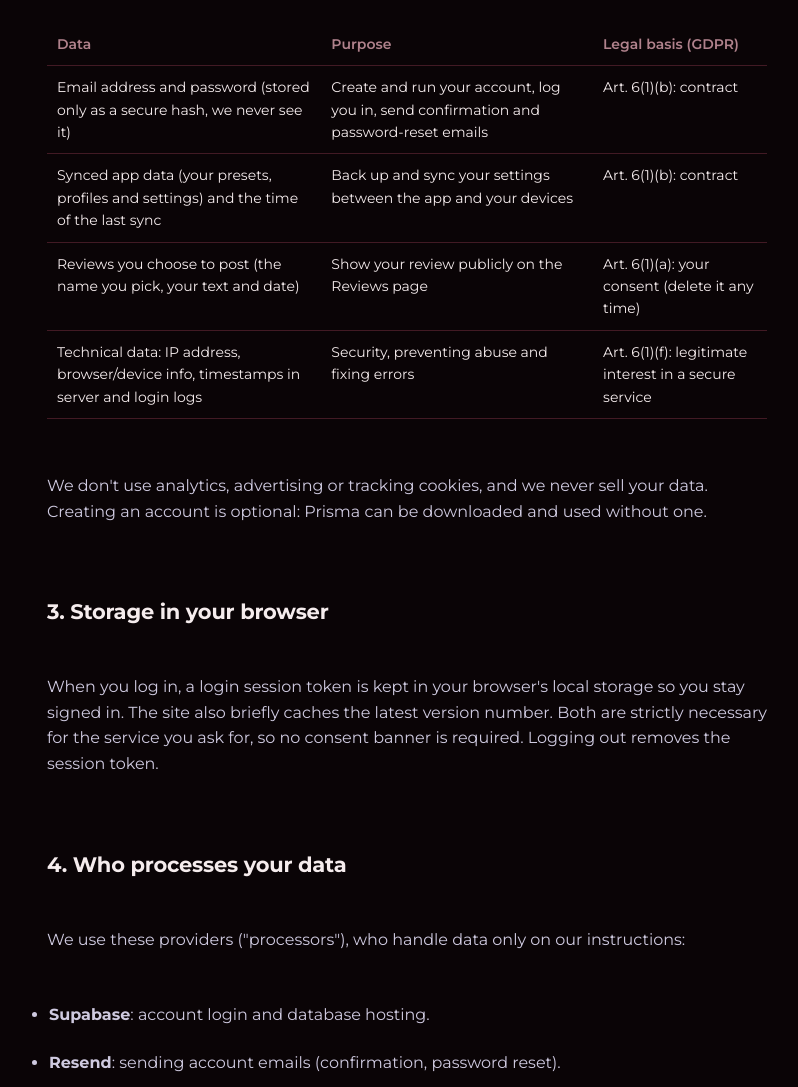
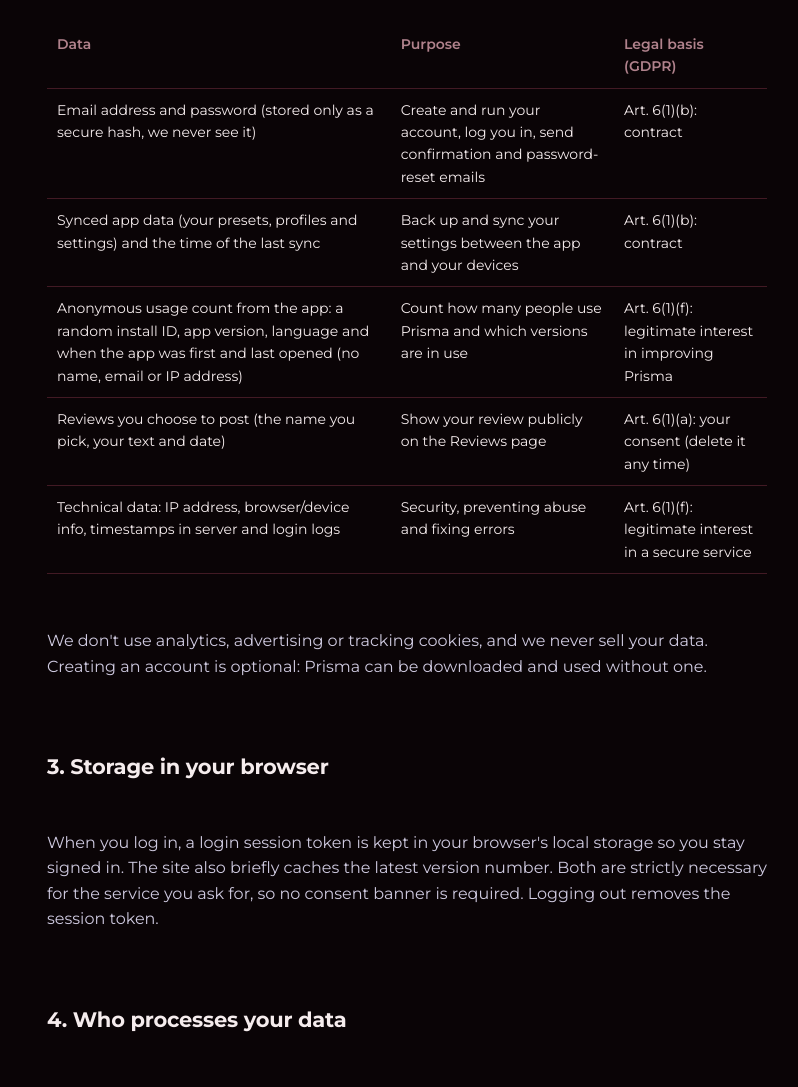
Before and after one commit to playprisma/playprisma.github.io, a plain HTML site: page privacy.html in a window 1280 px wide. Shown: the part 722-1809 px from the top of the page, without its empty margins (233-1031 px from the left). Drawn offline with nearby package versions, Linux system fonts and the light colour scheme.

Commit message:
Privacy: anonymous usage count
Co-Authored-By: Claude Opus 5.5 <noreply@anthropic.com>
Claude-Session: https://claude.ai/code/session_01YHi3Hj73t35dcKcbvpdqUF

```diff
--- a/privacy.html
+++ b/privacy.html
@@ -28,6 +28,7 @@
 <tr><th>Data</th><th>Purpose</th><th>Legal basis (GDPR)</th></tr>
 <tr><td>Email address and password (stored only as a secure hash, we never see it)</td><td>Create and run your account, log you in, send confirmation and password-reset emails</td><td>Art. 6(1)(b): contract</td></tr>
 <tr><td>Synced app data (your presets, profiles and settings) and the time of the last sync</td><td>Back up and sync your settings between the app and your devices</td><td>Art. 6(1)(b): contract</td></tr>
+<tr><td>Anonymous usage count from the app: a random install ID, app version, language and when the app was first and last opened (no name, email or IP address)</td><td>Count how many people use Prisma and which versions are in use</td><td>Art. 6(1)(f): legitimate interest in improving Prisma</td></tr>
 <tr><td>Reviews you choose to post (the name you pick, your text and date)</td><td>Show your review publicly on the Reviews page</td><td>Art. 6(1)(a): your consent (delete it any time)</td></tr>
 <tr><td>Technical data: IP address, browser/device info, timestamps in server and login logs</td><td>Security, preventing abuse and fixing errors</td><td>Art. 6(1)(f): legitimate interest in a secure service</td></tr>
 </table>
```
